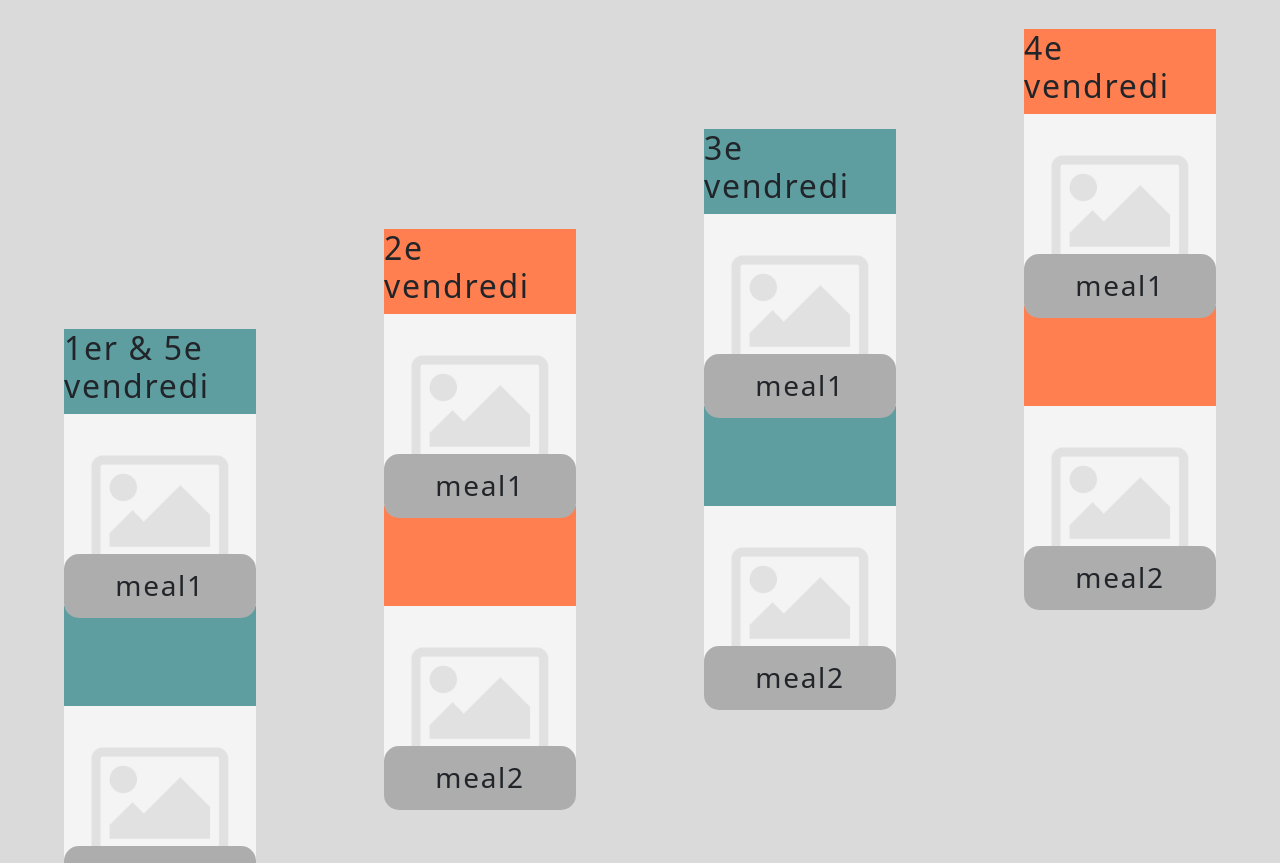
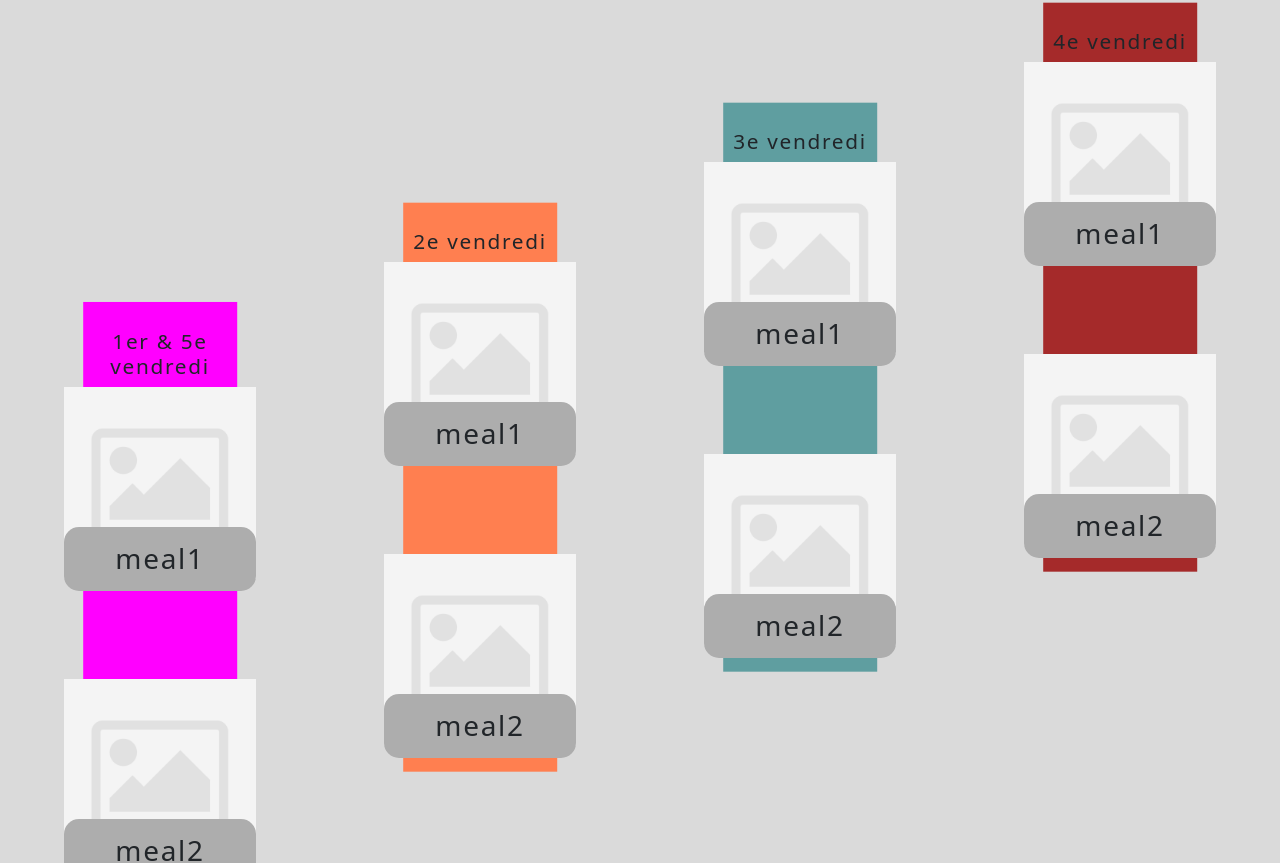
Before and after one commit to Kebrouh/cagiotti, a Vue app: page /#/ in a window 1280 px wide. Shown: the part 411-1274 px from the top of the page. Built offline with nearby package versions, Linux system fonts and the light colour scheme.

Commit message:
fix-grid-groupeBgBase

```diff
--- a/src/assets/scss/components/grid-meal/grid-meal.scss
+++ b/src/assets/scss/components/grid-meal/grid-meal.scss
@@ -18,9 +18,29 @@
             position: relative;
             width: 15%;
             margin-top: 300px;
+            z-index: 10;
 
             //temporaire !!!
-            background-color: cadetblue;
+            // background-color: cadetblue;
+
+            &::after{
+                display: block;
+                position: absolute;
+                width: 80%;
+                height: 110%;
+                padding: 0;
+                content: "";
+                top: 50%;
+                left: 50%;
+                transform: translate(-50%, -50%);
+                z-index: -1;
+                background-color: fuchsia;
+            }
+
+            &>h2{
+                text-align: center;
+                font-size: 1.3em;
+            }
 
             &>.meal1{
                 position: relative;
@@ -78,9 +98,29 @@
             position: relative;
             width: 15%;
             margin-top: 200px;
+            z-index: 10;
 
             //temporaire !!!
-            background-color: coral;
+            // background-color: coral;
+
+            &::after{
+                display: block;
+                position: absolute;
+                width: 80%;
+                height: 110%;
+                padding: 0;
+                content: "";
+                top: 50%;
+                left: 50%;
+                transform: translate(-50%, -50%);
+                z-index: -1;
+                background-color: coral;
+            }
+
+            &>h2{
+                text-align: center;
+                font-size: 1.3em;
+            }
 
             &>.meal1{
                 position: relative;
@@ -138,9 +178,29 @@
             position: relative;
             width: 15%;
             margin-top: 100px;
+            z-index: 10;
 
             //temporaire !!!
-            background-color: cadetblue;
+            // background-color: cadetblue;
+
+            &::after{
+                display: block;
+                position: absolute;
+                width: 80%;
+                height: 110%;
+                padding: 0;
+                content: "";
+                top: 50%;
+                left: 50%;
+                transform: translate(-50%, -50%);
+                z-index: -1;
+                background-color: cadetblue;
+            }
+
+            &>h2{
+                text-align: center;
+                font-size: 1.3em;
+            }
 
             &>.meal1{
                 position: relative;
@@ -198,9 +258,29 @@
             position: relative;
             width: 15%;
             margin-top: 0;
+            z-index: 10;
 
             //temporaire !!!
-            background-color: coral;
+            // background-color: coral;
+
+            &::after{
+                display: block;
+                position: absolute;
+                width: 80%;
+                height: 110%;
+                padding: 0;
+                content: "";
+                top: 50%;
+                left: 50%;
+                transform: translate(-50%, -50%);
+                z-index: -1;
+                background-color: brown;
+            }
+
+            &>h2{
+                text-align: center;
+                font-size: 1.3em;
+            }
 
             &>.meal1{
                 position: relative;
```
